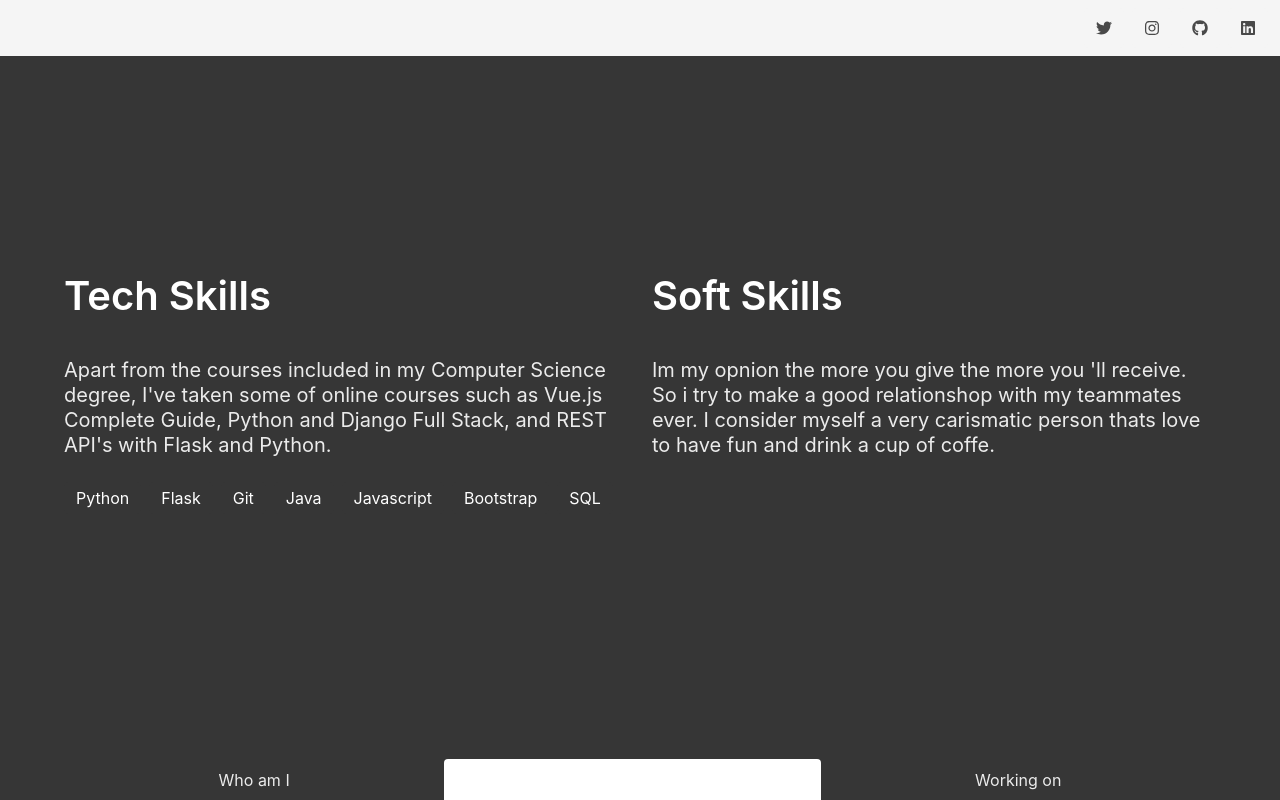
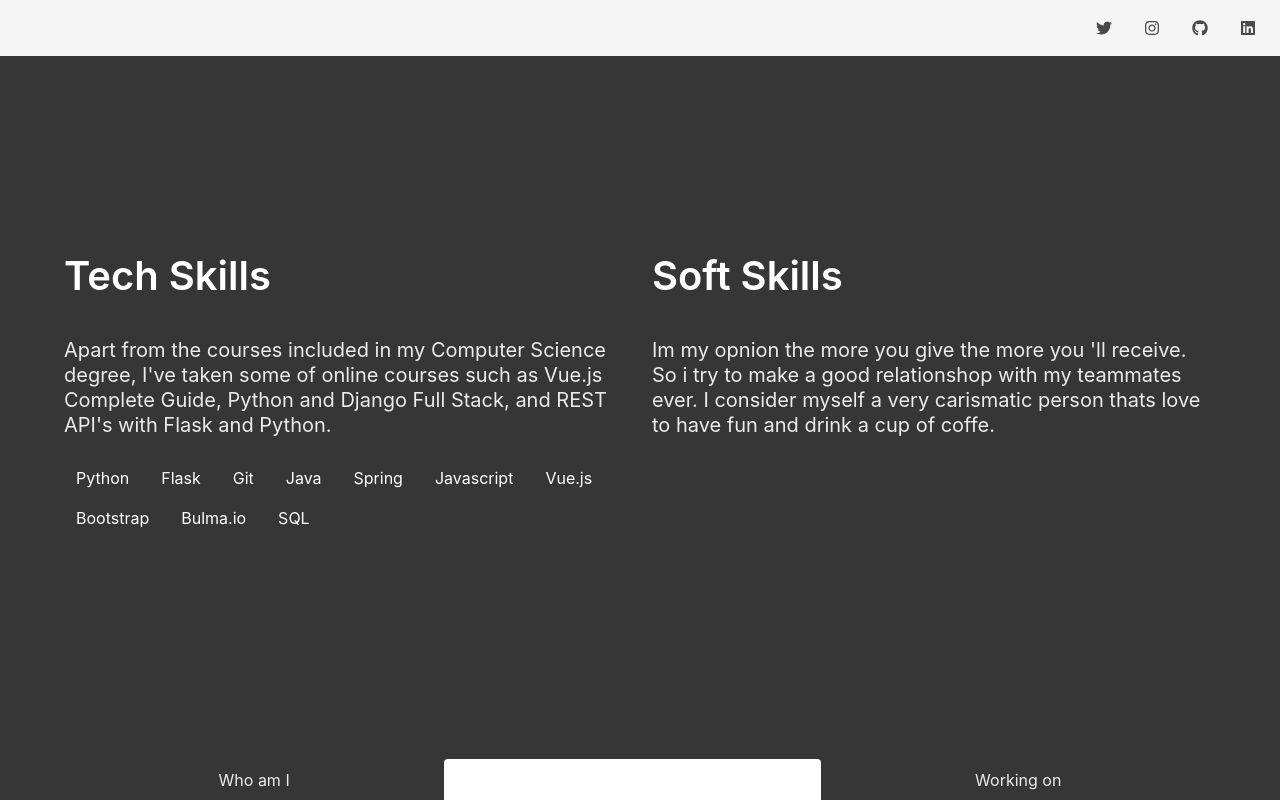
Before and after one commit to vinicius1209/viniciusmachado, a Flask app: page / in a window 1280 px wide, after a click on "My Skills". Run offline with Flask 2, Linux system fonts and the light colour scheme.

Commit message:
Atualizado lista de skills

```diff
--- a/app/templates/index.html
+++ b/app/templates/index.html
@@ -40,8 +40,11 @@
                   <span class="tag is-dark is-light">Flask</span>
                   <span class="tag is-dark is-light">Git</span>
                   <span class="tag is-dark is-light">Java</span>
+                  <span class="tag is-dark is-light">Spring</span>
                   <span class="tag is-dark is-light">Javascript</span>
+                  <span class="tag is-dark is-light">Vue.js</span>
                   <span class="tag is-dark is-light">Bootstrap</span>
+                  <span class="tag is-dark is-light">Bulma.io</span>
                   <span class="tag is-dark is-light">SQL</span>
                 </div>
               </p>
```
